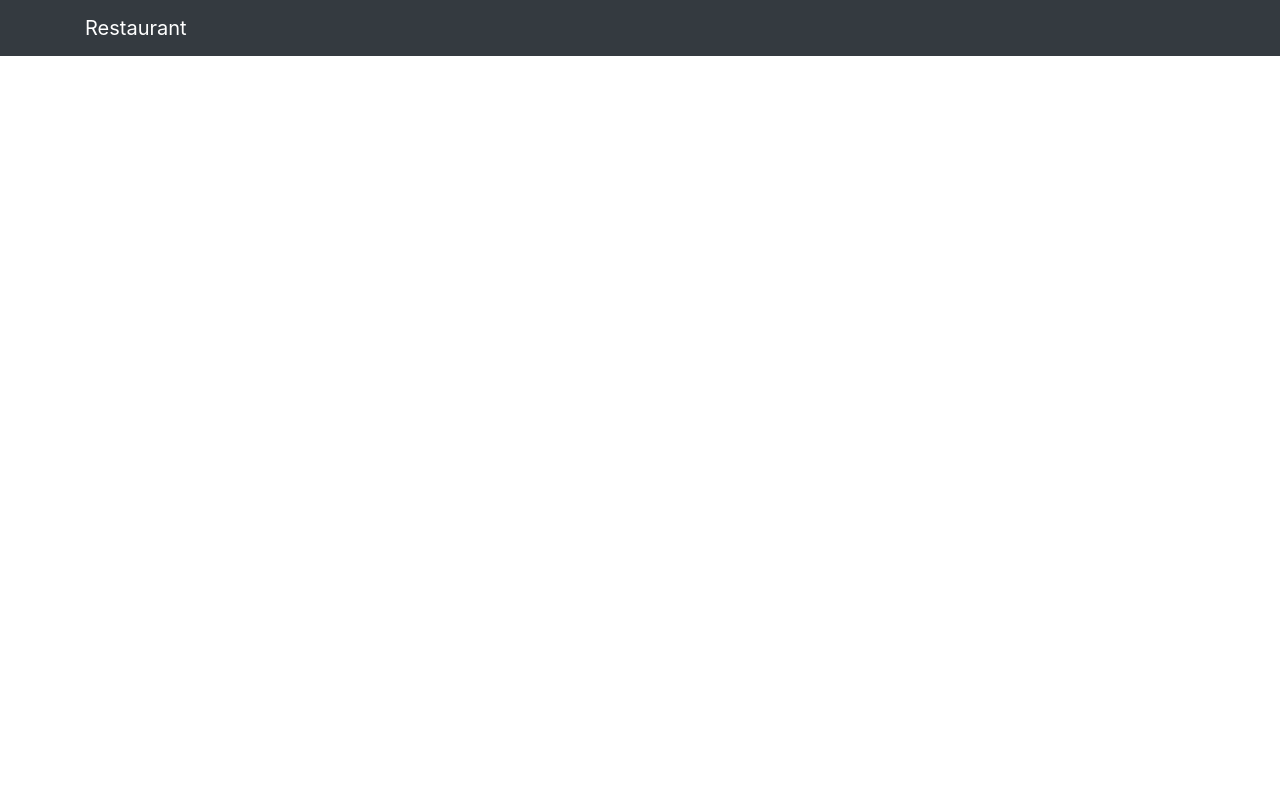
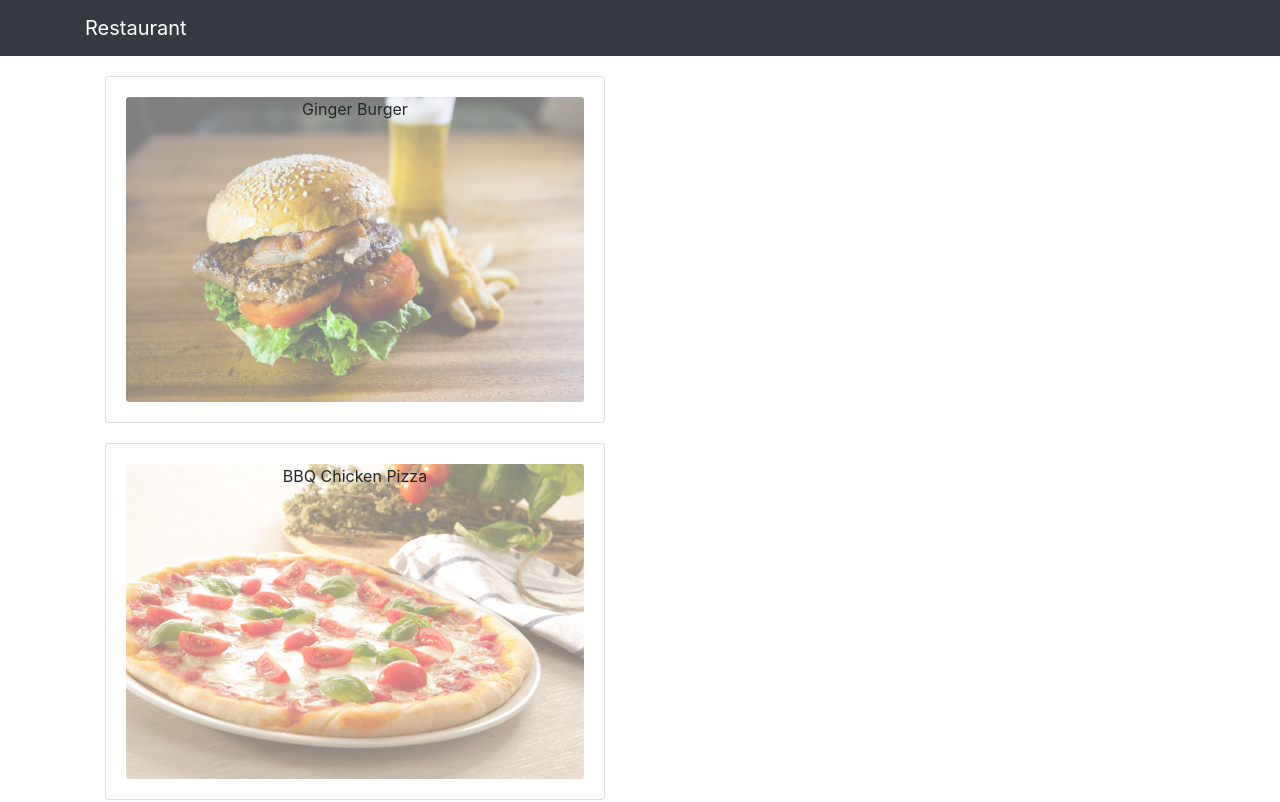
Before and after one commit to rabzkhan/react-restaurant, a React (Create React App) app: page / in a window 1280 px wide. Shown: the top 802 px of the page. Built offline with nearby package versions, Linux system fonts and the light colour scheme; the HTML template or start-up script is replaced by a standard one.

Commit message:
Desiging Menu Item

```diff
--- a/src/compopents/body/Body.js
+++ b/src/compopents/body/Body.js
@@ -1,8 +1,11 @@
 import React from 'react';
+import Menu from './Menu';
 
 const Body = () => {
     return (
-        <div></div>
+        <div>
+            <Menu />
+        </div>
     );
 }
 export default Body;
--- a/src/compopents/body/MenuItem.js
+++ b/src/compopents/body/MenuItem.js
@@ -0,0 +1,25 @@
+import React from 'react';
+import { Card, CardImg, CardImgOverlay, CardBody, CardTitle } from 'reactstrap';
+
+const MenuItem = props => {
+    return (
+        <div>
+            <Card style={{ margin: "20px" }}>
+                <CardBody>
+                    <CardImg
+                        width="100%" alt={props.dish.name}
+                        src={props.dish.image}
+                        style={{ opacity: "0.5" }}
+                    />
+                    <CardImgOverlay>
+                        <CardTitle>
+                            {props.dish.name}
+                        </CardTitle>
+                    </CardImgOverlay>
+                </CardBody>
+            </Card>
+        </div>
+    );
+}
+
+export default MenuItem;
```
